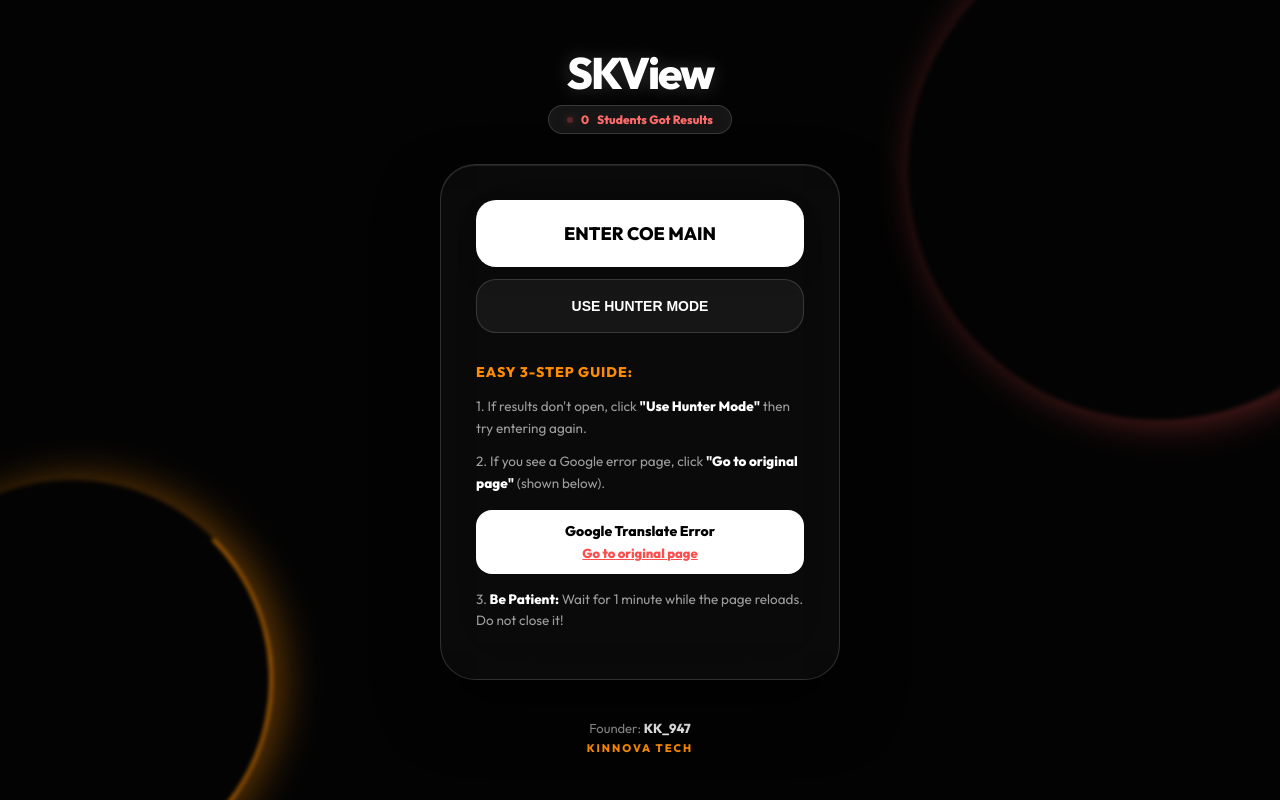
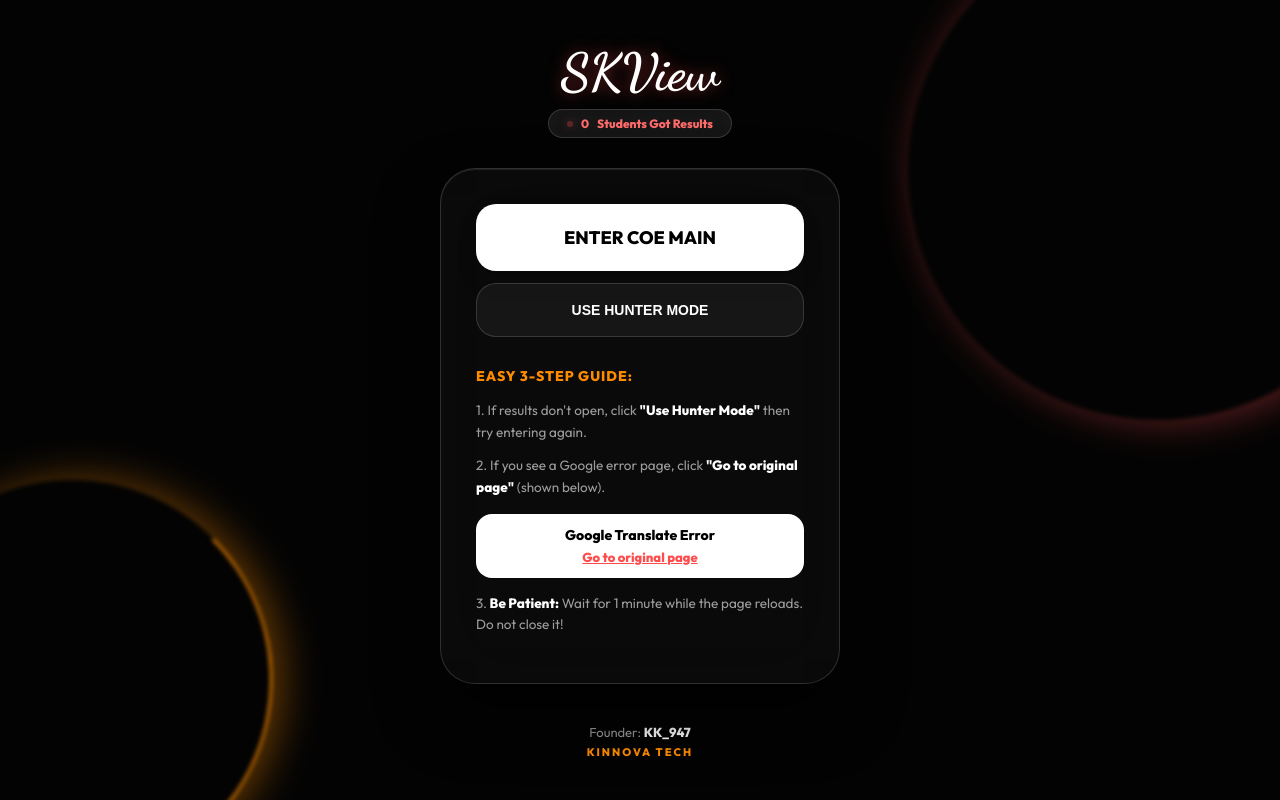
Before and after one commit to karthikeyan-shankar/skview, a website: page public/index.html in a window 1280 px wide. Drawn offline with Linux system fonts and the light colour scheme; no server answers.

Commit message:
Add cursive signature logo look

```diff
--- a/public/index.html
+++ b/public/index.html
@@ -5,7 +5,7 @@
   <meta name="viewport" content="width=device-width, initial-scale=1.0, maximum-scale=1.0, user-scalable=no">
   <title>SKView — Fast Results Gateway</title>
   <link rel="preconnect" href="https://fonts.googleapis.com">
-  <link href="https://fonts.googleapis.com/css2?family=Outfit:wght@300;400;600;800&display=swap" rel="stylesheet">
+  <link href="https://fonts.googleapis.com/css2?family=Outfit:wght@300;400;600;800&family=Dancing+Script:wght@700&display=swap" rel="stylesheet">
   <style>
     :root {
       --primary: #ff4d4d; /* Red/Orange */
@@ -66,8 +66,9 @@
     @keyframes slideUp { from { opacity: 0; transform: translateY(40px); } to { opacity: 1; transform: translateY(0); } }
 
     .logo {
-      font-weight: 800; font-size: 44px; letter-spacing: -2px; margin-bottom: 5px;
-      color: #fff; text-shadow: 0 0 20px rgba(255,255,255,0.2);
+      font-family: 'Dancing Script', cursive;
+      font-weight: 700; font-size: 52px; letter-spacing: 0; margin-bottom: 5px;
+      color: #fff; text-shadow: 0 0 15px rgba(255, 77, 77, 0.5);
     }
 
     .counter-pill {
```
